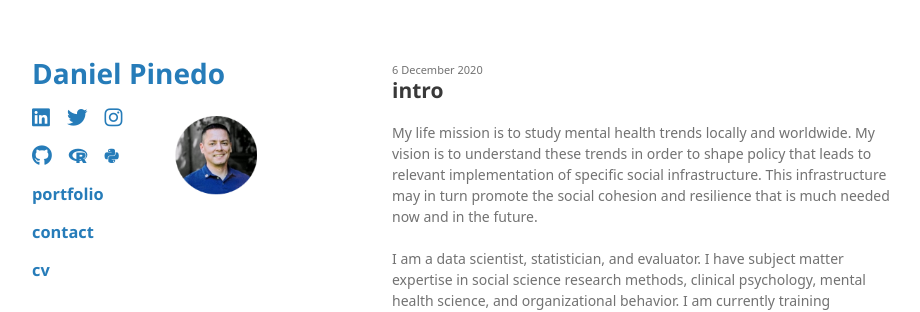
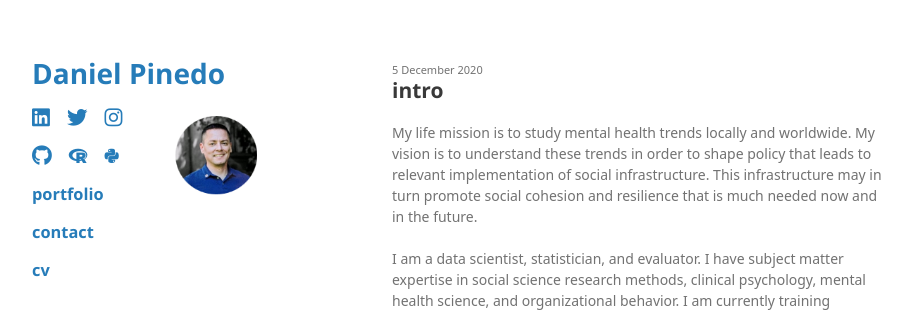
Before and after one commit to odenipinedo/odenipinedo.github.io, a Jekyll site: the page built from _posts/2020-12-05-intro.md, in a window 1280 px wide. Shown: the top 312 px of the page, without its empty margins (178-1098 px from the left). Built offline with Jekyll 4.4.1, drawn with Linux system fonts in a browser that asks for light colours; nearby versions of some CDN libraries; some web fonts are replaced; the repository's description, which GitHub fills in, is left out.

Commit message:
Update 2020-12-05-intro.md

```diff
--- a/_posts/2020-12-05-intro.md
+++ b/_posts/2020-12-05-intro.md
@@ -13,7 +13,7 @@
 ---
 
 <p>
-My life mission is to study mental health trends locally and worldwide. My vision is to understand these trends in order to shape policy that leads to relevant implementation of specific social infrastructure. This infrastructure may in turn promote the social cohesion and resilience that is much needed now and in the future.
+My life mission is to study mental health trends locally and worldwide. My vision is to understand these trends in order to shape policy that leads to relevant implementation of social infrastructure. This infrastructure may in turn promote social cohesion and resilience that is much needed now and in the future.
 <br><br>
 I am a data scientist, statistician, and evaluator. I have subject matter expertise in social science research methods, clinical psychology, mental health science, and organizational behavior. I am currently training expertise in urban planning and psychiatric epidemiology. I have over 25 years of work experience in the public, private, military, and civic sectors.
 </p>
```
Also changed, not shown: other parts of _posts/2020-12-05-intro.md (+1 -1 lines).
